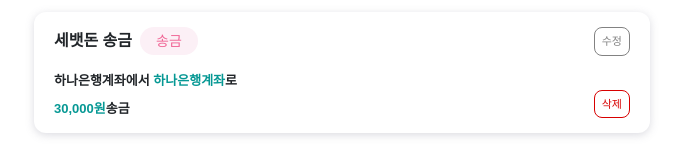
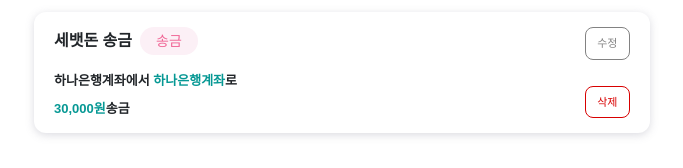
Before and after one commit to KeywordHanaro/KeywordHanaro_FE, a Next.js app: page /test in a window 1280 px wide. Shown: the top 168 px of the page, without its empty margins (298-981 px from the left). Built offline with nearby package versions, Linux system fonts and the light colour scheme.

Commit message:
[design] : button padding 수정

```diff
--- a/components/atoms/Button.tsx
+++ b/components/atoms/Button.tsx
@@ -38,7 +38,7 @@
 export const EditButton = (props: ButtonProps) => {
   return (
     <button
-      className={clsx('px-[7px] py-[5px] rounded-[8px]', 'btn-edit')}
+      className={clsx('px-[11.5px] py-[7px] rounded-[8px]', 'btn-edit')}
       {...props}
     >
       수정
@@ -49,7 +49,7 @@
 export const DelButton = (props: ButtonProps) => {
   return (
     <button
-      className={clsx('px-[7px] py-[5px] rounded-[8px]', 'btn-del')}
+      className={clsx('px-[11.5px] py-[7px] rounded-[8px]', 'btn-del')}
       {...props}
     >
       삭제
```
